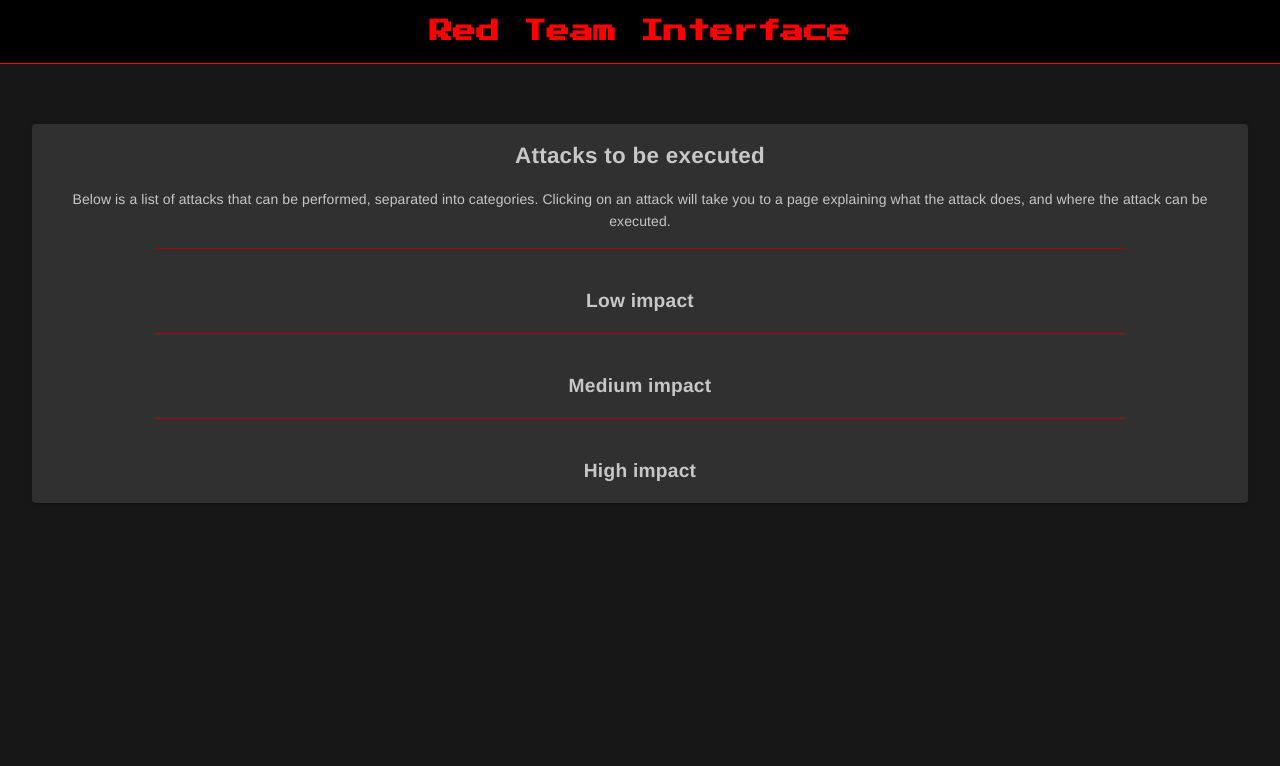
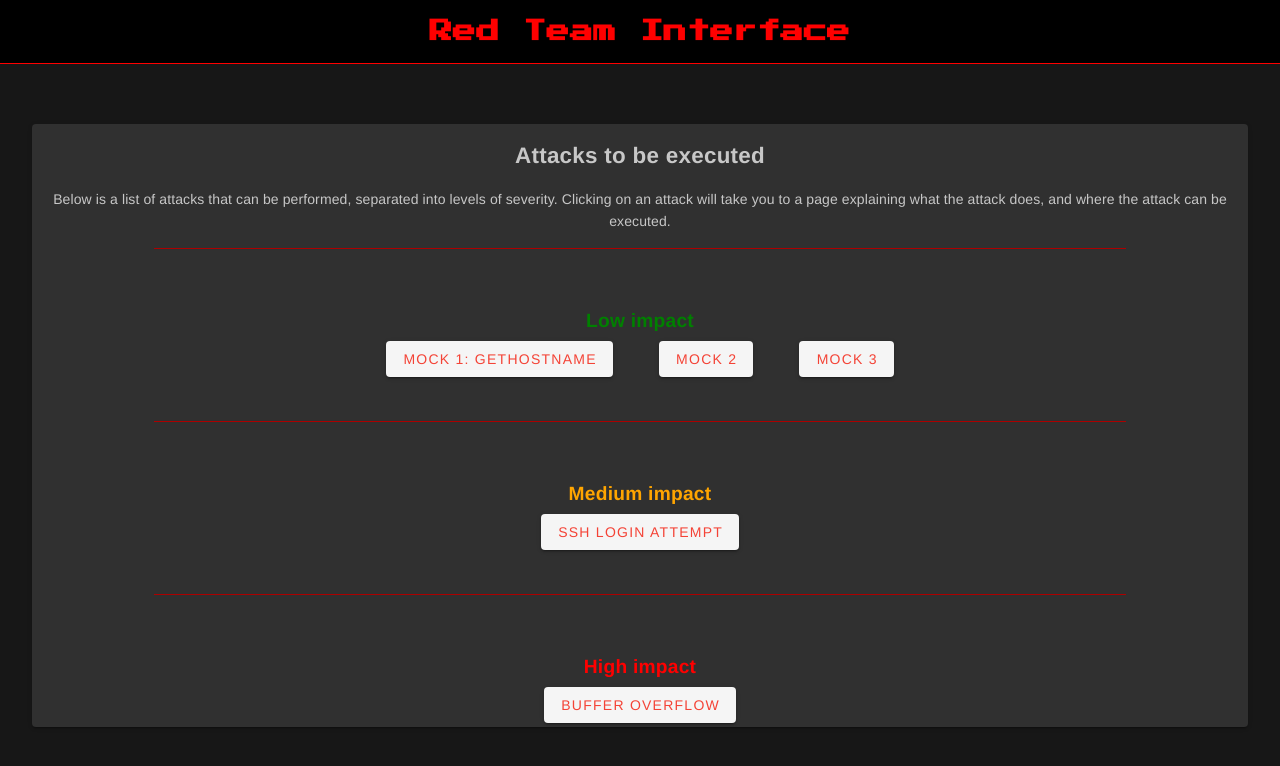
Before and after one commit to DannydeVolder/redteaminterface-frontend, a Vue app: page / in a window 1280 px wide. Shown: the top 766 px of the page. Built offline with nearby package versions, Linux system fonts and the light colour scheme.

Commit message:
Add attack categories and buttons

```diff
--- a/src/views/MainPage.vue
+++ b/src/views/MainPage.vue
@@ -1,16 +1,78 @@
 <template>
     <v-container fluid>
         <v-card style="color: #c7c7c7; width: 95%; margin-top: 60px; margin-left: 2.5%; margin-right: 2.5%;">
+
             <v-card-title style="font-size: 1.4em;font-weight: bold" class="justify-center" >Attacks to be executed</v-card-title>
+
             <v-card-text style="color: #c7c7c7">
-                Below is a list of attacks that can be performed, separated into categories. Clicking on an attack will take you to a page explaining what the attack does, and where the attack can be executed.
+                Below is a list of attacks that can be performed, separated into levels of severity. Clicking on an attack will take you to a page explaining what the attack does, and where the attack can be executed.
             </v-card-text>
+
             <v-divider style="width: 80%; margin: 0 auto;"></v-divider>
-            <v-card-title style="font-size: 1.2em;font-weight: bold; margin-top: 20px;" class="justify-center" >Low impact</v-card-title>
+
+            <v-card-title style="font-size: 1.2em;font-weight: bold; margin-top: 40px; color: green" class="justify-center" >Low impact</v-card-title>
+                <v-card-text style="width: 50%; margin: 0 auto; margin-bottom: 40px;" >
+                    <v-row
+                        align="center"
+                        justify="center"
+                    >
+                        <v-spacer>
+                        </v-spacer>
+                        <v-btn class="red--text">
+                            Mock 1: GetHostName
+                        </v-btn>
+                        <v-spacer>
+                        </v-spacer>
+                        <v-btn class="red--text">
+                            Mock 2
+                        </v-btn>
+                        <v-spacer>
+                        </v-spacer>
+                        <v-btn class="red--text">
+                            Mock 3
+                        </v-btn>
+                        <v-spacer>
+                        </v-spacer>
+                    </v-row>
+                </v-card-text>
+
             <v-divider style="width: 80%; margin: 0 auto;"></v-divider>
-            <v-card-title style="font-size: 1.2em;font-weight: bold; margin-top: 20px;" class="justify-center" >Medium impact</v-card-title>
-                        <v-divider style="width: 80%; margin: 0 auto;"></v-divider>
-            <v-card-title style="font-size: 1.2em;font-weight: bold; margin-top: 20px;" class="justify-center" >High impact</v-card-title>
+
+            <v-card-title style="font-size: 1.2em;font-weight: bold; margin-top: 40px; color: orange" class="justify-center" >Medium impact</v-card-title>
+                <v-card-text style="width: 50%; margin: 0 auto; margin-bottom: 40px;" >
+                    <v-row
+                        align="center"
+                        justify="center"
+                    >
+                        <v-spacer>
+                        </v-spacer>
+                        <v-btn class="red--text">
+                            SSH Login Attempt
+                        </v-btn>
+
+                        <v-spacer>
+                        </v-spacer>
+                    </v-row>
+                </v-card-text>
+
+            <v-divider style="width: 80%; margin: 0 auto;"></v-divider>
+
+            <v-card-title style="font-size: 1.2em;font-weight: bold; margin-top: 40px; color: red" class="justify-center" >High impact</v-card-title>
+                <v-card-text style="width: 50%; margin: 0 auto; margin-bottom: 40px;" >
+                    <v-row
+                        align="center"
+                        justify="center"
+                    >
+                        <v-spacer>
+                        </v-spacer>
+                        <v-btn class="red--text">
+                            Buffer Overflow
+                        </v-btn>
+
+                        <v-spacer>
+                        </v-spacer>
+                    </v-row>
+                </v-card-text>
         </v-card>
     </v-container>
 
```
